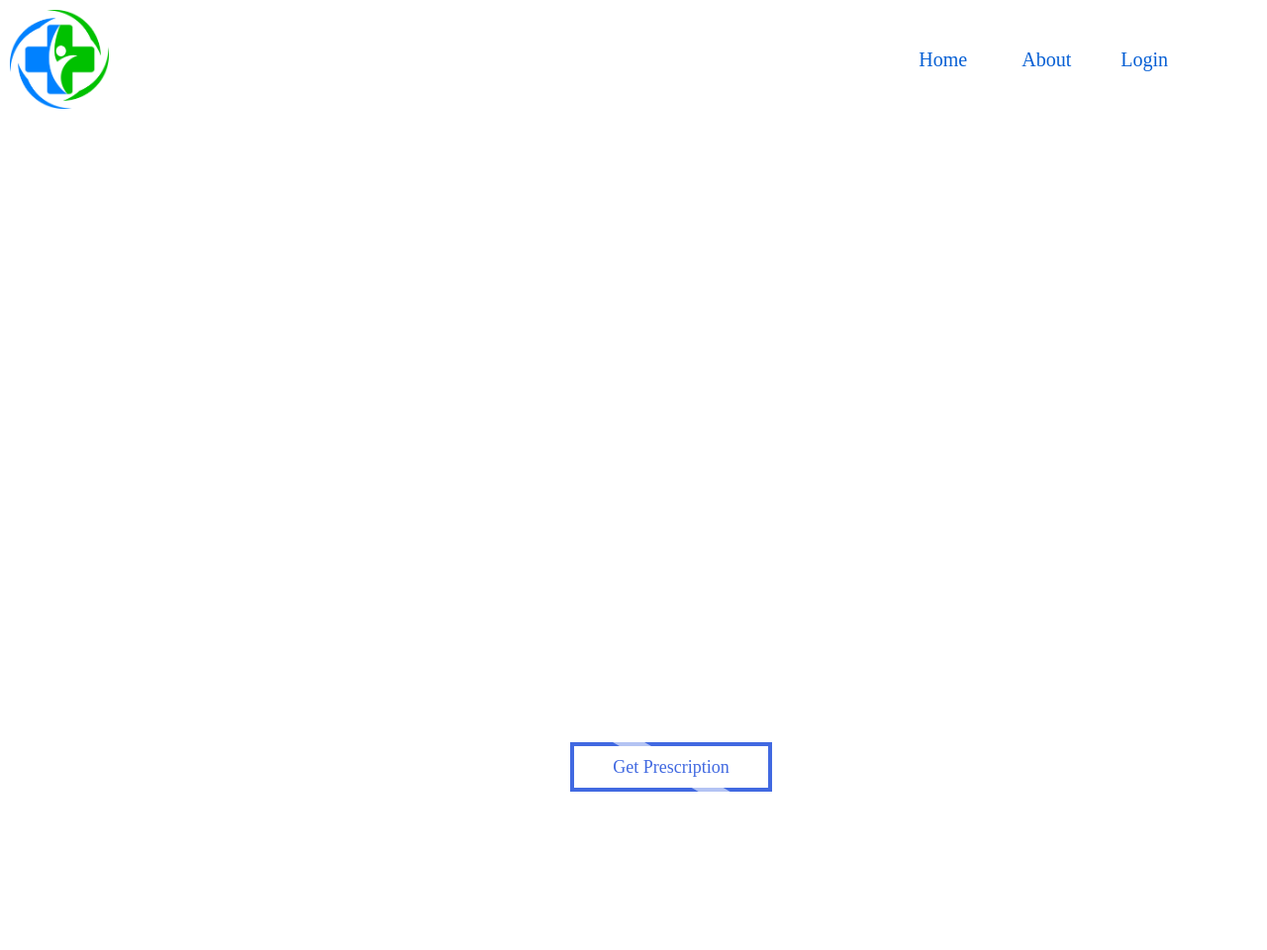
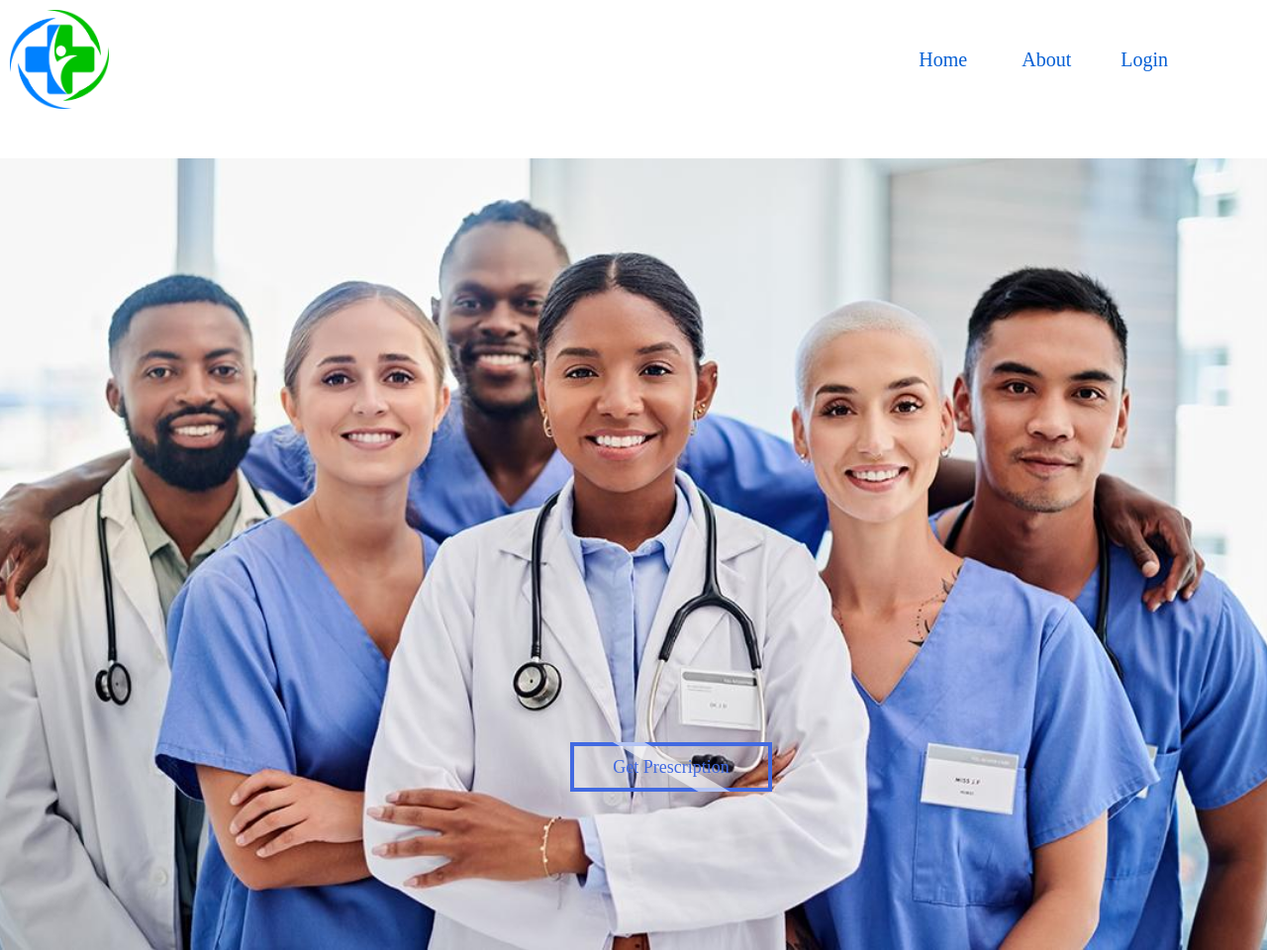
Before and after one commit to Fahmedo/prescription-app, a plain HTML site: page index.html in a window 1280 px wide. Shown: the whole page at 99% size. Drawn offline with Linux system fonts and the light colour scheme; the site is published under a folder, as on GitHub Pages, so addresses that start at the root find nothing.

Commit message:
Update style.css

```diff
--- a/style.css
+++ b/style.css
@@ -62,7 +62,7 @@ nav {
 .hero-sec {
   width: 100%;
   height: 100vh;
-  background-image: url(/images/banner1.jpg);
+  background-image: url(images/banner1.jpg);
   background-repeat: no-repeat;
   background-position: center;
   background-size: cover;
```
